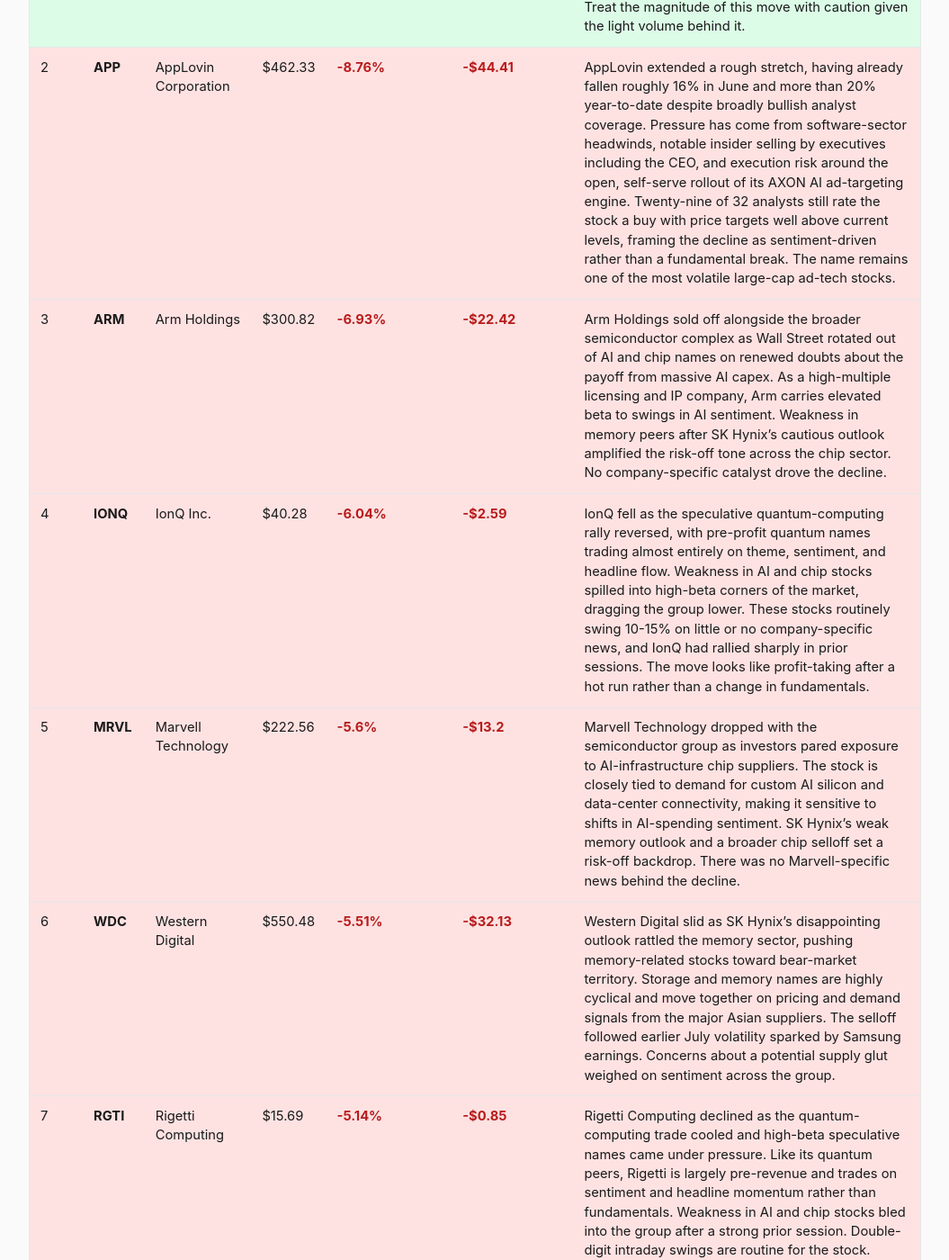
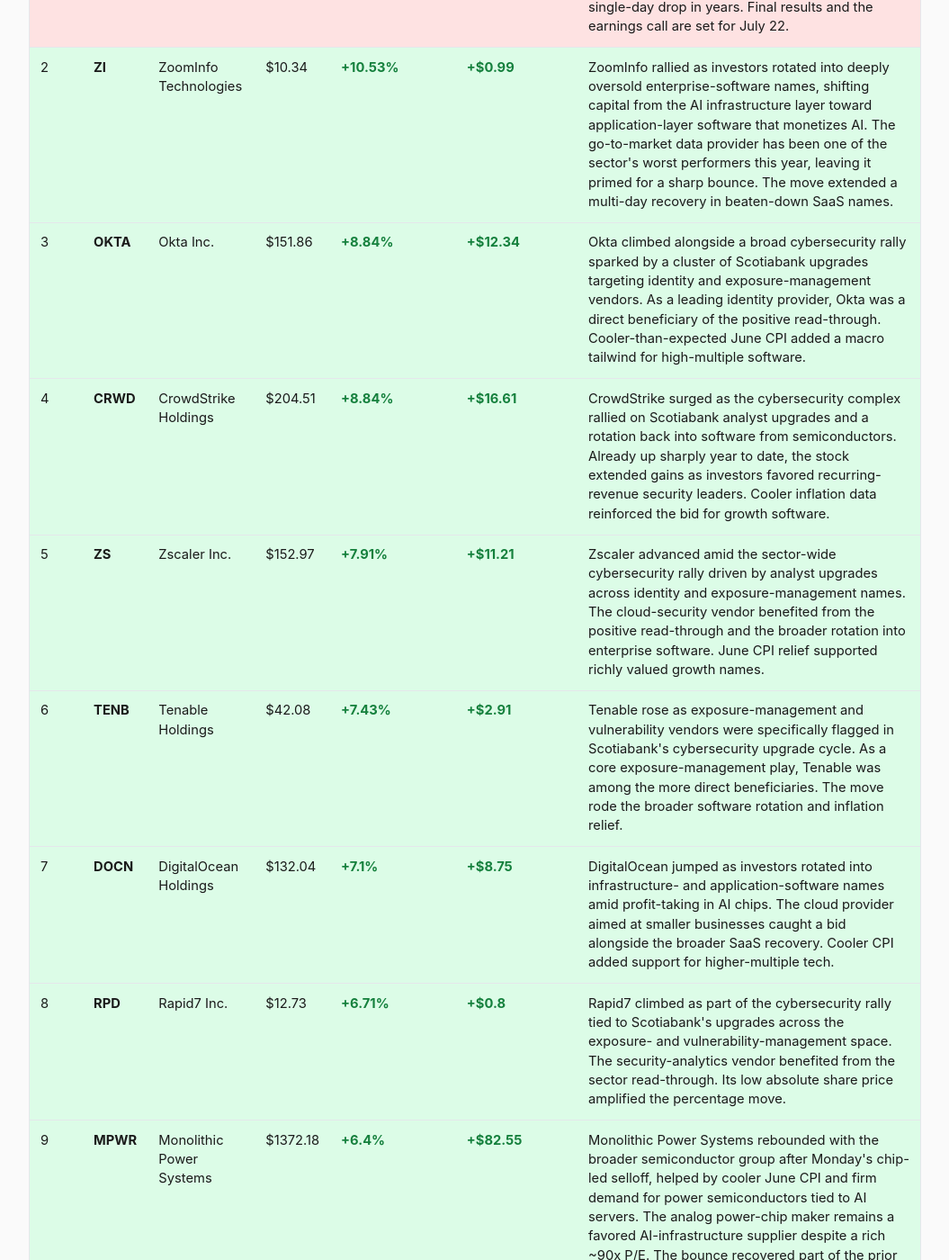
Before and after one commit to SahanY/tech-briefing, a Jekyll site: the page built from stocks.html, in a window 1280 px wide and 1400 px high, scrolled down 685 px. Shown: the whole window at 90% size, without its empty margins (112-1167 px from the left). Built offline with Jekyll 4.4.1, drawn with Linux system fonts in a browser that asks for light colours; some of the changed text lies outside the part shown.

Commit message:
Market Movers 2026-07-14

```diff
--- a/_data/stock_movers.json
+++ b/_data/stock_movers.json
@@ -1,7 +1,7 @@
 {
-  "date": "2026-07-13",
-  "generated_at": "2026-07-13T09:45:24-05:00",
-  "data_as_of": "2026-07-13, 9:00 AM CT",
+  "date": "2026-07-14",
+  "generated_at": "2026-07-14T09:46:23-05:00",
+  "data_as_of": "2026-07-14, 9:00 AM CT",
   "source": "alpaca",
   "universe": {
     "mode": "curated_tech_200",
@@ -13,6 +13,19 @@
   },
   "stocks": [
     {
+      "ticker": "IBM",
+      "name": "IBM Corporation",
+      "price": 218.39,
+      "previous_close": 290.28,
+      "change_pct": -24.77,
+      "change_abs": -71.89,
+      "volume": "870.8K",
+      "volume_raw": 870841,
+      "direction": "loss",
+      "explanation": "IBM issued a preliminary Q2 warning, disclosing roughly $17.2B in revenue and $2.93 adjusted EPS, both short of its internal plan and Street consensus. Infrastructure revenue fell 7% on weak mainframe Z sales and attached transaction-processing software, while CEO Arvind Krishna cited clients redirecting spend toward servers, storage and memory ahead of supply constraints, plus large deals slipping past quarter-end. The magnitude of the miss drove the stock's steepest single-day drop in years. Final results and the earnings call are set for July 22.",
+      "rank": 1
+    },
+    {
       "ticker": "ZI",
       "name": "ZoomInfo Technologies",
       "price": 10.34,
@@ -22,189 +35,176 @@
       "volume": "543.7K",
       "volume_raw": 543733,
       "direction": "gain",
-      "explanation": "ZoomInfo (which has begun trading under the ticker GTM in 2026) is a small-cap sales-and-marketing intelligence software vendor, and the outsized single-day print reflected thin, low-volume trading rather than a confirmed corporate catalyst. Fundamentally the company has been growing revenue only in the low single digits while expanding its base of large enterprise accounts. As a low-priced, high-beta software name it is prone to sharp percentage swings on modest order flow. Treat the magnitude of this move with caution given the light volume behind it.",
-      "rank": 1
+      "explanation": "ZoomInfo rallied as investors rotated into deeply oversold enterprise-software names, shifting capital from the AI infrastructure layer toward application-layer software that monetizes AI. The go-to-market data provider has been one of the sector's worst performers this year, leaving it primed for a sharp bounce. The move extended a multi-day recovery in beaten-down SaaS names.",
+      "rank": 2
     },
     {
-      "ticker": "APP",
-      "name": "AppLovin Corporation",
-      "price": 462.33,
-      "previous_close": 506.74,
-      "change_pct": -8.76,
-      "change_abs": -44.41,
-      "volume": "97.1K",
-      "volume_raw": 97089,
-      "direction": "loss",
-      "explanation": "AppLovin extended a rough stretch, having already fallen roughly 16% in June and more than 20% year-to-date despite broadly bullish analyst coverage. Pressure has come from software-sector headwinds, notable insider selling by executives including the CEO, and execution risk around the open, self-serve rollout of its AXON AI ad-targeting engine. Twenty-nine of 32 analysts still rate the stock a buy with price targets well above current levels, framing the decline as sentiment-driven rather than a fundamental break. The name remains one of the most volatile large-cap ad-tech stocks.",
-      "rank": 2
+      "ticker": "OKTA",
+      "name": "Okta Inc.",
+      "price": 151.86,
+      "previous_close": 139.52,
+      "change_pct": 8.84,
+      "change_abs": 12.34,
+      "volume": "62.8K",
+      "volume_raw": 62750,
+      "direction": "gain",
+      "explanation": "Okta climbed alongside a broad cybersecurity rally sparked by a cluster of Scotiabank upgrades targeting identity and exposure-management vendors. As a leading identity provider, Okta was a direct beneficiary of the positive read-through. Cooler-than-expected June CPI added a macro tailwind for high-multiple software.",
+      "rank": 3
+    },
+    {
+      "ticker": "CRWD",
+      "name": "CrowdStrike Holdings",
+      "price": 204.51,
+      "previous_close": 187.9,
+      "change_pct": 8.84,
+      "change_abs": 16.61,
+      "volume": "94.2K",
+      "volume_raw": 94150,
+      "direction": "gain",
+      "explanation": "CrowdStrike surged as the cybersecurity complex rallied on Scotiabank analyst upgrades and a rotation back into software from semiconductors. Already up sharply year to date, the stock extended gains as investors favored recurring-revenue security leaders. Cooler inflation data reinforced the bid for growth software.",
+      "rank": 4
+    },
+    {
+      "ticker": "ZS",
+      "name": "Zscaler Inc.",
+      "price": 152.97,
+      "previous_close": 141.76,
+      "change_pct": 7.91,
+      "change_abs": 11.21,
+      "volume": "40.0K",
+      "volume_raw": 39998,
+      "direction": "gain",
+      "explanation": "Zscaler advanced amid the sector-wide cybersecurity rally driven by analyst upgrades across identity and exposure-management names. The cloud-security vendor benefited from the positive read-through and the broader rotation into enterprise software. June CPI relief supported richly valued growth names.",
+      "rank": 5
+    },
+    {
+      "ticker": "TENB",
+      "name": "Tenable Holdings",
+      "price": 42.08,
+      "previous_close": 39.17,
+      "change_pct": 7.43,
+      "change_abs": 2.91,
+      "volume": "47.2K",
+      "volume_raw": 47215,
+      "direction": "gain",
+      "explanation": "Tenable rose as exposure-management and vulnerability vendors were specifically flagged in Scotiabank's cybersecurity upgrade cycle. As a core exposure-management play, Tenable was among the more direct beneficiaries. The move rode the broader software rotation and inflation relief.",
+      "rank": 6
+    },
+    {
+      "ticker": "DOCN",
+      "name": "DigitalOcean Holdings",
+      "price": 132.04,
+      "previous_close": 123.29,
+      "change_pct": 7.1,
+      "change_abs": 8.75,
+      "volume": "30.5K",
+      "volume_raw": 30481,
+      "direction": "gain",
+      "explanation": "DigitalOcean jumped as investors rotated into infrastructure- and application-software names amid profit-taking in AI chips. The cloud provider aimed at smaller businesses caught a bid alongside the broader SaaS recovery. Cooler CPI added support for higher-multiple tech.",
+      "rank": 7
+    },
+    {
+      "ticker": "RPD",
+      "name": "Rapid7 Inc.",
+      "price": 12.73,
+      "previous_close": 11.93,
+      "change_pct": 6.71,
+      "change_abs": 0.8,
+      "volume": "76.2K",
+      "volume_raw": 76195,
+      "direction": "gain",
+      "explanation": "Rapid7 climbed as part of the cybersecurity rally tied to Scotiabank's upgrades across the exposure- and vulnerability-management space. The security-analytics vendor benefited from the sector read-through. Its low absolute share price amplified the percentage move.",
+      "rank": 8
+    },
+    {
+      "ticker": "MPWR",
+      "name": "Monolithic Power Systems",
+      "price": 1372.18,
+      "previous_close": 1289.63,
+      "change_pct": 6.4,
+      "change_abs": 82.55,
+      "volume": "10.2K",
+      "volume_raw": 10174,
+      "direction": "gain",
+      "explanation": "Monolithic Power Systems rebounded with the broader semiconductor group after Monday's chip-led selloff, helped by cooler June CPI and firm demand for power semiconductors tied to AI servers. The analog power-chip maker remains a favored AI-infrastructure supplier despite a rich ~90x P/E. The bounce recovered part of the prior session's decline.",
+      "rank": 9
+    },
+    {
+      "ticker": "S",
+      "name": "SentinelOne Inc.",
+      "price": 19.72,
+      "previous_close": 18.56,
+      "change_pct": 6.25,
+      "change_abs": 1.16,
+      "volume": "239.1K",
+      "volume_raw": 239093,
+      "direction": "gain",
+      "explanation": "SentinelOne rallied with the cybersecurity complex on Scotiabank's identity- and exposure-management upgrades and the rotation into software. As an AI-native endpoint-security vendor, it benefited from renewed sector enthusiasm. Inflation relief supported the group.",
+      "rank": 10
+    },
+    {
+      "ticker": "NTAP",
+      "name": "NetApp Inc.",
+      "price": 174.16,
+      "previous_close": 163.94,
+      "change_pct": 6.23,
+      "change_abs": 10.22,
+      "volume": "41.8K",
+      "volume_raw": 41821,
+      "direction": "gain",
+      "explanation": "NetApp gained as enterprise storage names caught a bid amid IBM's commentary that clients are front-loading purchases of servers, storage and memory ahead of expected price increases. The data-storage vendor read as a relative beneficiary of that spending shift. CPI relief and a semiconductor bounce added support.",
+      "rank": 11
+    },
+    {
+      "ticker": "VRNS",
+      "name": "Varonis Systems",
+      "price": 48.12,
+      "previous_close": 45.42,
+      "change_pct": 5.94,
+      "change_abs": 2.7,
+      "volume": "27.2K",
+      "volume_raw": 27182,
+      "direction": "gain",
+      "explanation": "Varonis rose alongside the cybersecurity rally, benefiting from Scotiabank's upgrades across data-security and exposure-management vendors. The data-security specialist tracked the sector's read-through higher. Rotation into software and cooler inflation reinforced the move.",
+      "rank": 12
+    },
+    {
+      "ticker": "DELL",
+      "name": "Dell Technologies",
+      "price": 452.17,
+      "previous_close": 427.19,
+      "change_pct": 5.85,
+      "change_abs": 24.98,
+      "volume": "84.9K",
+      "volume_raw": 84868,
+      "direction": "gain",
+      "explanation": "Dell advanced on the same dynamic IBM flagged: enterprise clients accelerating purchases of servers, storage and memory ahead of anticipated component price hikes, which is bullish for Dell's AI-server and infrastructure franchise. The stock also rode the hardware and semis bounce after Monday's selloff. Cooler CPI added a tailwind.",
+      "rank": 13
+    },
+    {
+      "ticker": "ONTO",
+      "name": "Onto Innovation",
+      "price": 322.3,
+      "previous_close": 304.59,
+      "change_pct": 5.81,
+      "change_abs": 17.71,
+      "volume": "32.3K",
+      "volume_raw": 32275,
+      "direction": "gain",
+      "explanation": "Onto Innovation rebounded with semiconductor-equipment names as the group bounced on cooler CPI and firm memory-pricing dynamics. The metrology and inspection supplier is leveraged to advanced-packaging and HBM demand for AI chips. The move recovered ground lost in Monday's chip selloff.",
+      "rank": 14
     },
     {
       "ticker": "ARM",
       "name": "Arm Holdings",
-      "price": 300.82,
-      "previous_close": 323.24,
-      "change_pct": -6.93,
-      "change_abs": -22.42,
-      "volume": "45.8K",
-      "volume_raw": 45810,
+      "price": 282.79,
+      "previous_close": 298.76,
+      "change_pct": -5.35,
+      "change_abs": -15.97,
+      "volume": "113.7K",
+      "volume_raw": 113652,
       "direction": "loss",
-      "explanation": "Arm Holdings sold off alongside the broader semiconductor complex as Wall Street rotated out of AI and chip names on renewed doubts about the payoff from massive AI capex. As a high-multiple licensing and IP company, Arm carries elevated beta to swings in AI sentiment. Weakness in memory peers after SK Hynix\u2019s cautious outlook amplified the risk-off tone across the chip sector. No company-specific catalyst drove the decline.",
-      "rank": 3
-    },
-    {
-      "ticker": "IONQ",
-      "name": "IonQ Inc.",
-      "price": 40.28,
-      "previous_close": 42.87,
-      "change_pct": -6.04,
-      "change_abs": -2.59,
-      "volume": "312.8K",
-      "volume_raw": 312820,
-      "direction": "loss",
-      "explanation": "IonQ fell as the speculative quantum-computing rally reversed, with pre-profit quantum names trading almost entirely on theme, sentiment, and headline flow. Weakness in AI and chip stocks spilled into high-beta corners of the market, dragging the group lower. These stocks routinely swing 10-15% on little or no company-specific news, and IonQ had rallied sharply in prior sessions. The move looks like profit-taking after a hot run rather than a change in fundamentals.",
-      "rank": 4
-    },
-    {
-      "ticker": "MRVL",
-      "name": "Marvell Technology",
-      "price": 222.56,
-      "previous_close": 235.76,
-      "change_pct": -5.6,
-      "change_abs": -13.2,
-      "volume": "154.8K",
-      "volume_raw": 154794,
-      "direction": "loss",
-      "explanation": "Marvell Technology dropped with the semiconductor group as investors pared exposure to AI-infrastructure chip suppliers. The stock is closely tied to demand for custom AI silicon and data-center connectivity, making it sensitive to shifts in AI-spending sentiment. SK Hynix\u2019s weak memory outlook and a broader chip selloff set a risk-off backdrop. There was no Marvell-specific news behind the decline.",
-      "rank": 5
-    },
-    {
-      "ticker": "WDC",
-      "name": "Western Digital",
-      "price": 550.48,
-      "previous_close": 582.61,
-      "change_pct": -5.51,
-      "change_abs": -32.13,
-      "volume": "96.2K",
-      "volume_raw": 96155,
-      "direction": "loss",
-      "explanation": "Western Digital slid as SK Hynix\u2019s disappointing outlook rattled the memory sector, pushing memory-related stocks toward bear-market territory. Storage and memory names are highly cyclical and move together on pricing and demand signals from the major Asian suppliers. The selloff followed earlier July volatility sparked by Samsung earnings. Concerns about a potential supply glut weighed on sentiment across the group.",
-      "rank": 6
-    },
-    {
-      "ticker": "RGTI",
-      "name": "Rigetti Computing",
-      "price": 15.69,
-      "previous_close": 16.54,
-      "change_pct": -5.14,
-      "change_abs": -0.85,
-      "volume": "274.4K",
-      "volume_raw": 274433,
-      "direction": "loss",
-      "explanation": "Rigetti Computing declined as the quantum-computing trade cooled and high-beta speculative names came under pressure. Like its quantum peers, Rigetti is largely pre-revenue and trades on sentiment and headline momentum rather than fundamentals. Weakness in AI and chip stocks bled into the group after a strong prior session. Double-digit intraday swings are routine for the stock.",
-      "rank": 7
-    },
-    {
-      "ticker": "TEAM",
-      "name": "Atlassian Corporation",
-      "price": 93.35,
-      "previous_close": 88.86,
-      "change_pct": 5.05,
-      "change_abs": 4.49,
-      "volume": "40.4K",
-      "volume_raw": 40437,
-      "direction": "gain",
-      "explanation": "Atlassian gained even as enterprise software faced sector-wide pressure, with the stock supported by a recent Gartner recognition that helped offset an earlier analyst price-target cut. The collaboration-software maker benefits from steady seat expansion and its push into AI-assisted developer and IT workflows. On a down day for much of software, the relative strength stood out. The move reflected company-specific positives against a weak sector tape.",
-      "rank": 8
-    },
-    {
-      "ticker": "STX",
-      "name": "Seagate Technology",
-      "price": 866.67,
-      "previous_close": 909.84,
-      "change_pct": -4.74,
-      "change_abs": -43.17,
-      "volume": "51.7K",
-      "volume_raw": 51727,
-      "direction": "loss",
-      "explanation": "Seagate Technology fell alongside Western Digital and Micron as the memory and storage complex sold off on SK Hynix\u2019s cautious outlook. Hard-disk and storage names are cyclical and trade closely with memory-pricing sentiment. Renewed supply-glut fears drove the group lower after earlier-month volatility. No Seagate-specific catalyst was behind the drop.",
-      "rank": 9
-    },
-    {
-      "ticker": "PSTG",
-      "name": "Pure Storage",
-      "price": 67.82,
-      "previous_close": 64.9,
-      "change_pct": 4.5,
-      "change_abs": 2.92,
-      "volume": "124.6K",
-      "volume_raw": 124586,
-      "direction": "gain",
-      "explanation": "Pure Storage rose against a weak storage-sector backdrop, with the enterprise flash-storage vendor benefiting from its positioning in AI-driven data infrastructure. Unlike commodity memory makers, Pure sells higher-margin all-flash systems and subscription services less exposed to memory-pricing cycles. That differentiation helped it decouple from the memory selloff. The gain underscored investor preference for storage names with AI-infrastructure exposure.",
-      "rank": 10
-    },
-    {
-      "ticker": "MU",
-      "name": "Micron Technology",
-      "price": 935.94,
-      "previous_close": 979.36,
-      "change_pct": -4.43,
-      "change_abs": -43.42,
-      "volume": "211.3K",
-      "volume_raw": 211302,
-      "direction": "loss",
-      "explanation": "Micron Technology dropped as SK Hynix\u2019s weak outlook dragged the memory group toward a bear market, reviving fears of a supply glut. As the largest US memory maker, Micron is a bellwether for DRAM and NAND pricing and moves sharply on peer commentary. The decline extended volatility that began earlier in July around Samsung\u2019s earnings. Sentiment, not a Micron-specific event, drove the move.",
-      "rank": 11
-    },
-    {
-      "ticker": "LRCX",
-      "name": "Lam Research",
-      "price": 334.75,
-      "previous_close": 350.21,
-      "change_pct": -4.41,
-      "change_abs": -15.46,
-      "volume": "84.0K",
-      "volume_raw": 84013,
-      "direction": "loss",
-      "explanation": "Lam Research fell with the semiconductor-equipment group as the memory selloff and broader chip weakness weighed on capital-equipment names. Lam derives a large share of revenue from memory-chip manufacturers, so a softer memory outlook directly pressures its demand narrative. SK Hynix\u2019s cautious guidance set the tone for the sector. There was no Lam-specific catalyst.",
-      "rank": 12
-    },
-    {
-      "ticker": "QUBT",
-      "name": "Quantum Computing Inc.",
-      "price": 8.28,
-      "previous_close": 8.66,
-      "change_pct": -4.39,
-      "change_abs": -0.38,
-      "volume": "63.0K",
-      "volume_raw": 62988,
-      "direction": "loss",
-      "explanation": "Quantum Computing Inc. slid as the quantum-stock rally reversed and speculative, pre-profit names sold off across the board. The stock trades almost purely on sentiment and headline flow, with double-digit daily swings common. Weakness in AI and chip stocks spilled into the group after a strong prior session. The decline reflected profit-taking rather than any change in the company\u2019s prospects.",
-      "rank": 13
-    },
-    {
-      "ticker": "INFY",
-      "name": "Infosys Limited",
-      "price": 11.39,
-      "previous_close": 10.93,
-      "change_pct": 4.21,
-      "change_abs": 0.46,
-      "volume": "432.7K",
-      "volume_raw": 432652,
-      "direction": "gain",
-      "explanation": "Infosys, the India-based IT services and consulting giant, rose modestly ahead of and around the start of the sector\u2019s quarterly earnings season. The ADR is lower-priced and can move on currency shifts, deal-pipeline commentary, and broad IT-services sentiment. Demand for AI-enablement and digital-transformation services has been a supportive theme for the large outsourcers. The gain was modest and consistent with steady, defensive IT-services positioning.",
-      "rank": 14
-    },
-    {
-      "ticker": "INTC",
-      "name": "Intel Corporation",
-      "price": 105.39,
-      "previous_close": 109.85,
-      "change_pct": -4.06,
-      "change_abs": -4.45,
-      "volume": "1.1M",
-      "volume_raw": 1063728,
-      "direction": "loss",
-      "explanation": "Intel declined with the broader chip complex as investors rotated out of semiconductors on AI-capex-return doubts and the memory selloff. The move came even as Intel announced a \u20ac5 billion expansion of its Irish hub, underscoring that macro sector sentiment outweighed the company-specific investment news. Heavy trading volume accompanied the drop. Intel remains highly sensitive to swings in overall chip-sector risk appetite.",
+      "explanation": "Arm Holdings fell as investors locked in profits after a roughly 179% year-to-date run, part of a rotation out of richly valued AI and semiconductor names. Adding a company-specific overhang, concerns grew around supply-chain bottlenecks for Arm's newly launched AGI CPU, where hyperscaler demand has outpaced wafer, memory and packaging capacity. Earnings are due July 29.",
       "rank": 15
     }
   ]
```
